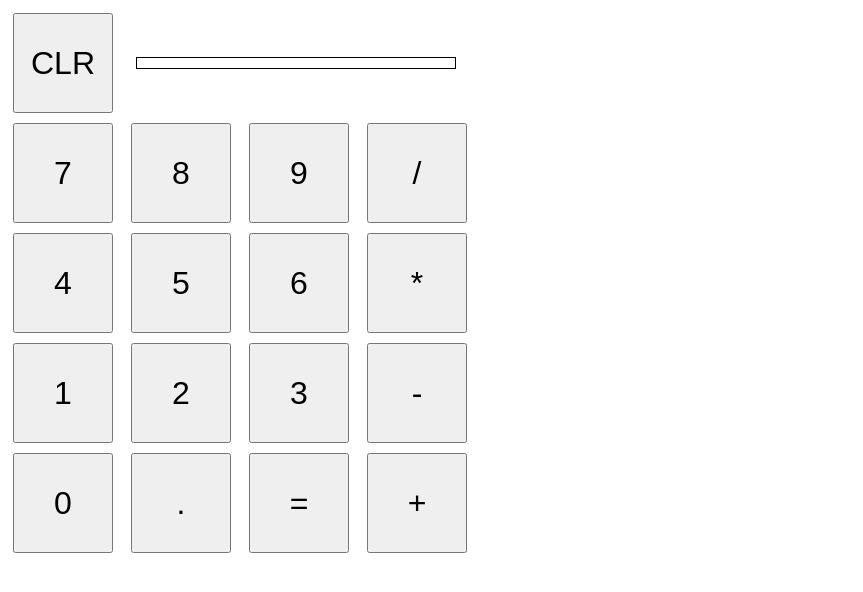
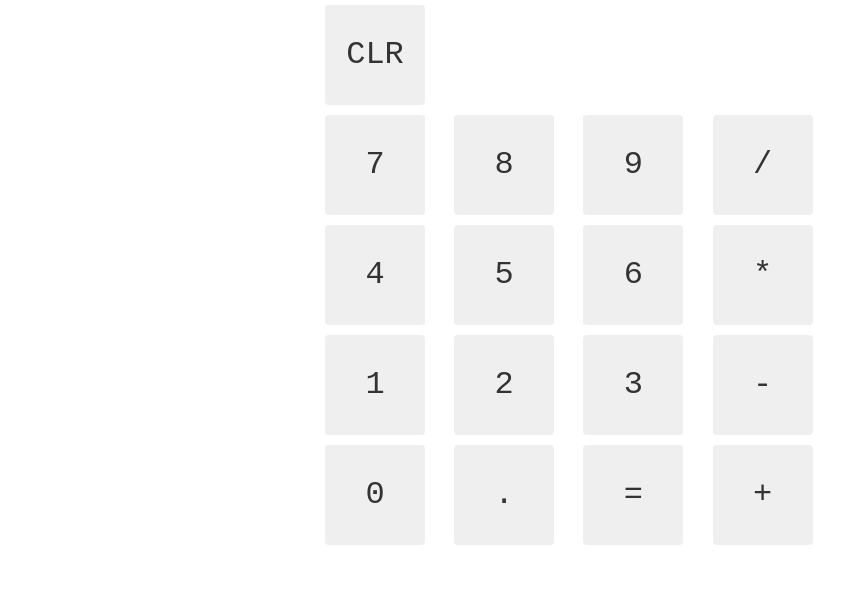
Before and after one commit to j-fro/weekend-project-3, a website: page views/index.html in a window 1280 px wide. Shown: the whole page, without its empty margins (0-863 px from the left). Drawn offline with nearby package versions, Linux system fonts and the light colour scheme; files that its build step writes are made by us from their sources; files whose address does not match are found by name.

Commit message:
further styling and bug fixes

```diff
--- a/public/css/master.css
+++ b/public/css/master.css
@@ -1,5 +1,12 @@
 body {
     font-size: 32px;
+    font-family: monospace;
+    margin: auto;
+}
+
+.calculator {
+    display: inline-block;
+    margin: auto;
 }
 
 .calculator-key {
@@ -9,6 +16,7 @@ body {
     margin: 5px;
     padding: 5px;
     font-size: 32px;
+    font-family: monospace;
 }
 
 .display {
@@ -18,11 +26,9 @@ body {
 }
 
 .answer-output {
-    border: 1px solid black;
     display: inline-block;;
-    /*height: 100px;*/
     line-height: 90px;
-    width: 320px;
+    width: 357px;
     box-sizing: border-box;
     margin: 5px;
     padding: 5px;
--- a/public/scripts/client.js
+++ b/public/scripts/client.js
@@ -1,54 +1,88 @@
 var objectToSend = {};
+var answer = false;
 
 $(document).ready(function() {
     console.log('jq');
+    // Set up event listeners
     enable();
 });
 
 function enable() {
+    /* Sets all click listeners */
     $(document).on('click', '.number-key', clickedNumberKey);
     $(document).on('click', '.operator-key', clickedOperatorKey);
     $(document).on('click', '.equals-key', clickedEqualsKey);
     $(document).on('click', '.clear-key', clickedClearKey);
+    $(document).on('click', '.decimal-key', clickedDecimalKey);
 }
 
 function clickedNumberKey() {
+    /* Adds the number clicked to the currently displayed value */
     console.log('clicked a number key', $(this).data().value);
     var keyValue = $(this).data().value;
-    var prevValue = $('.answer-output').text();
+    var prevValue = '';
+    if (!answer) {
+        prevValue = $('.answer-output').text();
+    }
     $('.answer-output').text(prevValue + keyValue);
+    answer = false;
 }
 
 function clickedOperatorKey() {
+    /* Saves the currently displayed value (if present) and the clicked
+    operator key */
     console.log('clicked an operator key', $(this).data().value);
     objectToSend.type = $(this).data().value;
     var currentValue = $('.answer-output').text();
+    // Don't overwrite a saved value with a blank value
     if (currentValue.length > 0) {
+        // Save the currently displayed value to the global object
         objectToSend.x = Number(currentValue);
+        // Reset the display
         $('.answer-output').text('');
     }
     console.log('current object', objectToSend);
 }
 
+function clickedDecimalKey() {
+    /* Adds a decimal to the displayed value if one is not already present */
+    console.log('clicked the decimal key');
+    var prevValue = $('.answer-output').text();
+    console.log('index of .', prevValue.indexOf('.'));
+    // Search the displayed value for a decimal and add it if there are none
+    if (prevValue.indexOf('.') === -1) {
+        $('.answer-output').text(prevValue + '.');
+    }
+}
+
 function clickedEqualsKey() {
+    /* Verifies that all required object values are present then POSTs the
+    object to the server and displays the response */
     console.log('clicked equals');
     var currentValue = $('.answer-output').text();
+    // Check if there is a valid current value and that x and type have been
+    // set already
     if (currentValue.length > 0 &&
         objectToSend.x !== 'undefined' &&
         objectToSend.type !== 'undefined') {
+        // Add the current value to the object
         objectToSend.y = Number(currentValue);
+        // POST to the URL represented by the object.type
         $.ajax({
             url: '/' + objectToSend.type,
             type: 'POST',
             data: objectToSend,
             success: function(response) {
+                // Add the answer to the display
                 $('.answer-output').text(response.answer);
+                answer = true;
             }
         });
     }
 }
 
 function clickedClearKey() {
+    /* Clears the global object and the display */
     console.log('clicked clear');
     // Reset the object
     objectToSend = {};
--- a/views/index.html
+++ b/views/index.html
@@ -6,43 +6,53 @@
     <title>Tau Weekend Calculator</title>
     <script src="scripts/jquery.min.js" charset="utf-8"></script>
     <script src="scripts/client.js" charset="utf-8"></script>
+    <!-- Latest compiled and minified CSS -->
+    <link rel="stylesheet" href="https://maxcdn.bootstrapcdn.com/bootstrap/3.3.7/css/bootstrap.min.css" integrity="sha384-BVYiiSIFeK1dGmJRAkycuHAHRg32OmUcww7on3RYdg4Va+PmSTsz/K68vbdEjh4u" crossorigin="anonymous">
+
+    <!-- Optional theme -->
+    <link rel="stylesheet" href="https://maxcdn.bootstrapcdn.com/bootstrap/3.3.7/css/bootstrap-theme.min.css" integrity="sha384-rHyoN1iRsVXV4nD0JutlnGaslCJuC7uwjduW9SVrLvRYooPp2bWYgmgJQIXwl/Sp" crossorigin="anonymous">
+
+    <!-- Latest compiled and minified JavaScript -->
+    <script src="https://maxcdn.bootstrapcdn.com/bootstrap/3.3.7/js/bootstrap.min.js" integrity="sha384-Tc5IQib027qvyjSMfHjOMaLkfuWVxZxUPnCJA7l2mCWNIpG9mGCD8wGNIcPD7Txa" crossorigin="anonymous"></script>
     <link rel="stylesheet" href="css/master.css">
 </head>
 
 <body>
+    <div class="container col-xs-6 col-xs-offset-3">
     <div class="calculator">
-<button type="button" class="calculator-key clear-key" data-value="Clear">CLR</button>
-        <div class="display">
 
+        <div class="display-row row">
+            <button type="button" class="calculator-key clear-key btn" data-value="Clear">CLR</button>
             <p class="answer-output"></p>
         </div>
         <div class="calculator-keys">
-            <div class="top-row">
-                <button type="button" class="calculator-key number-key" data-value="7">7</button>
-                <button type="button" class="calculator-key number-key" data-value="8">8</button>
-                <button type="button" class="calculator-key number-key" data-value="9">9</button>
-                <button type="button" class="calculator-key operator-key" data-value="Divide">/</button>
+            <div class="top-row row">
+                <button type="button" class="calculator-key number-key btn" data-value="7">7</button>
+                <button type="button" class="calculator-key number-key btn" data-value="8">8</button>
+                <button type="button" class="calculator-key number-key btn" data-value="9">9</button>
+                <button type="button" class="calculator-key operator-key btn" data-value="Divide">/</button>
             </div>
-            <div class="middle-top-row">
-                <button type="button" class="calculator-key number-key" data-value="4">4</button>
-                <button type="button" class="calculator-key number-key" data-value="5">5</button>
-                <button type="button" class="calculator-key number-key" data-value="6">6</button>
-                <button type="button" class="calculator-key operator-key" data-value="Multiply">*</button>
+            <div class="middle-top-row row">
+                <button type="button" class="calculator-key number-key btn" data-value="4">4</button>
+                <button type="button" class="calculator-key number-key btn" data-value="5">5</button>
+                <button type="button" class="calculator-key number-key btn" data-value="6">6</button>
+                <button type="button" class="calculator-key operator-key btn" data-value="Multiply">*</button>
             </div>
-            <div class="middle-botom-row">
-                <button type="button" class="calculator-key number-key" data-value="1">1</button>
-                <button type="button" class="calculator-key number-key" data-value="2">2</button>
-                <button type="button" class="calculator-key number-key" data-value="3">3</button>
-                <button type="button" class="calculator-key operator-key" data-value="Subtract">-</button>
+            <div class="middle-bottom-row row">
+                <button type="button" class="calculator-key number-key btn" data-value="1">1</button>
+                <button type="button" class="calculator-key number-key btn" data-value="2">2</button>
+                <button type="button" class="calculator-key number-key btn" data-value="3">3</button>
+                <button type="button" class="calculator-key operator-key btn" data-value="Subtract">-</button>
             </div>
-            <div class="bottom-row">
-                <button type="button" class="calculator-key number-key" data-value="0">0</button>
-                <button type="button" class="calculator-key number-key" data-value=".">.</button>
-                <button type="button" class="calculator-key equals-key" data-value="=">=</button>
-                <button type="button" class="calculator-key operator-key" data-value="Add">+</button>
+            <div class="bottom-row row">
+                <button type="button" class="calculator-key number-key btn" data-value="0">0</button>
+                <button type="button" class="calculator-key decimal-key btn" data-value=".">.</button>
+                <button type="button" class="calculator-key equals-key btn" data-value="=">=</button>
+                <button type="button" class="calculator-key operator-key btn" data-value="Add">+</button>
             </div>
         </div>
     </div>
+</div>
 </body>
 
 </html>
```
